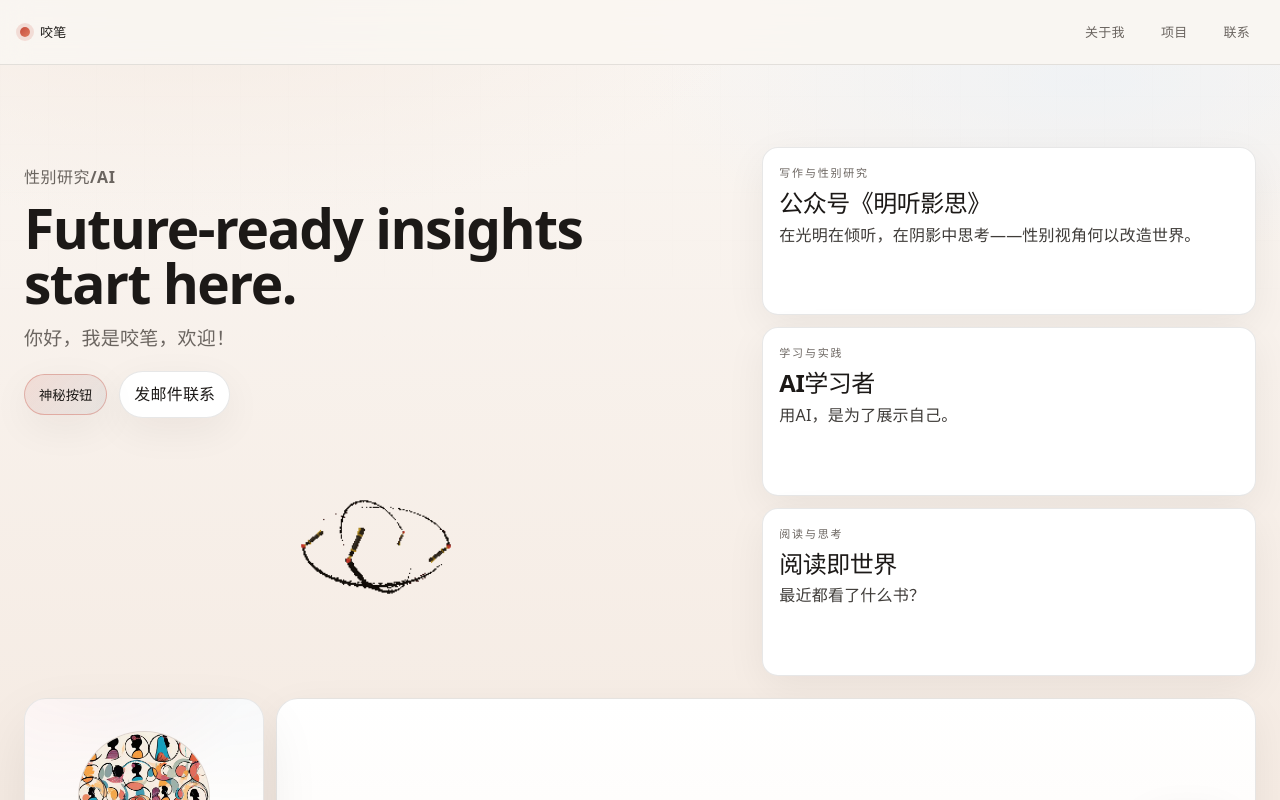
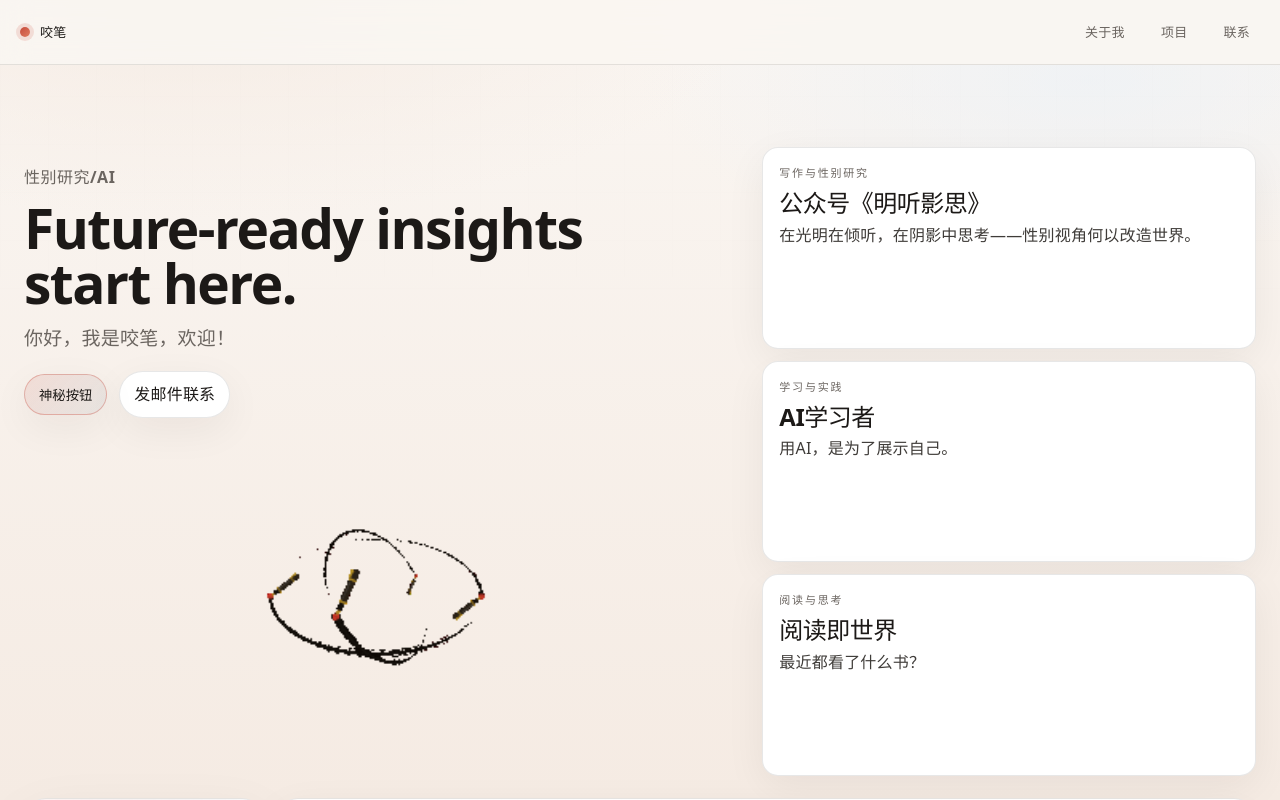
Before and after one commit to yaobi07/yaobiprofile, a React (Vite) app: page / in a window 1280 px wide. Shown: the top 800 px of the page. Built offline with nearby package versions, Linux system fonts and the light colour scheme.

Commit message:
fix: enlarge heroGif to 320px
Co-Authored-By: Claude Sonnet 4.6 <noreply@anthropic.com>

```diff
--- a/src/App.css
+++ b/src/App.css
@@ -140,8 +140,8 @@
 }
 
 .heroGif {
-  width: 220px;
-  height: 220px;
+  width: 320px;
+  height: 320px;
   object-fit: contain;
 }
 
```
